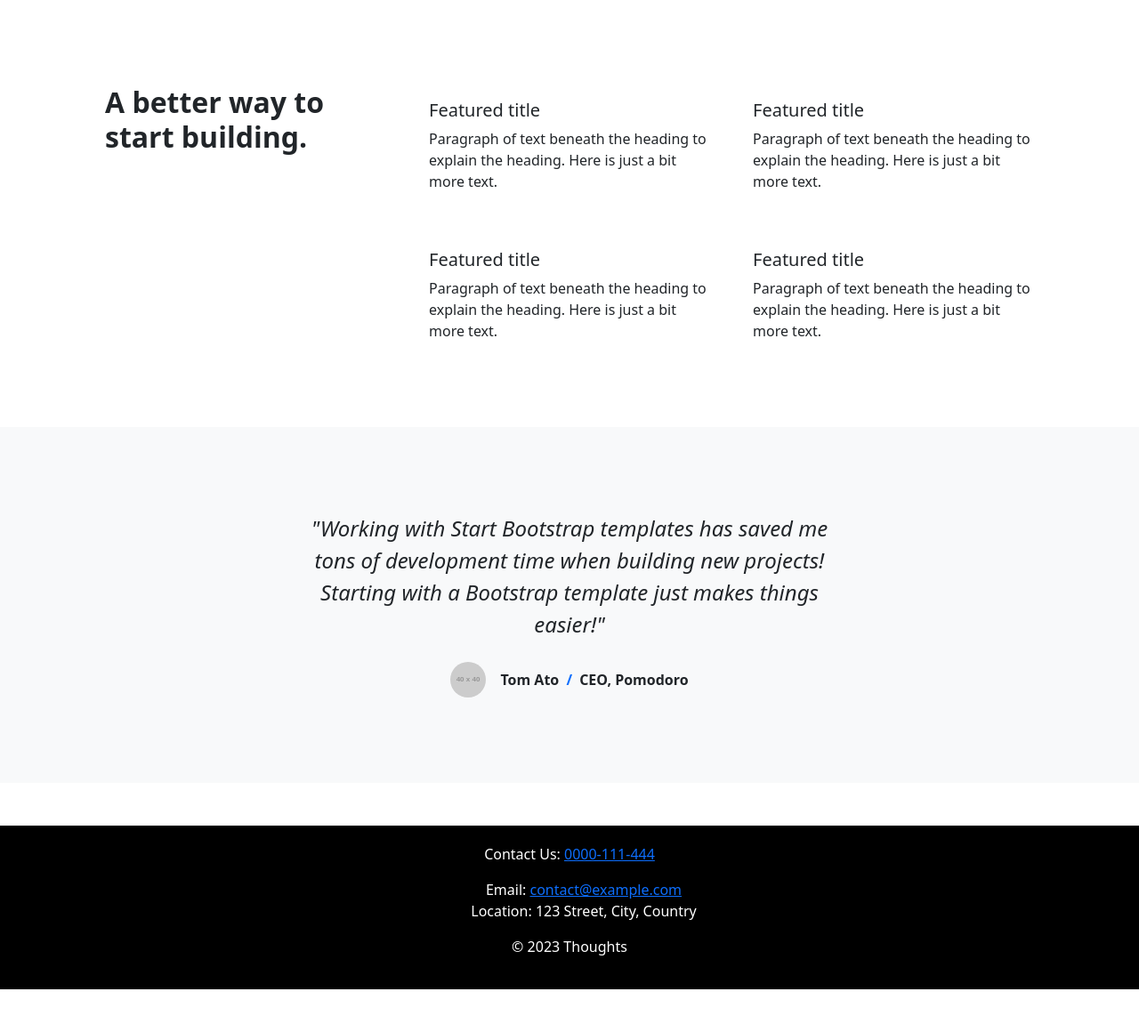
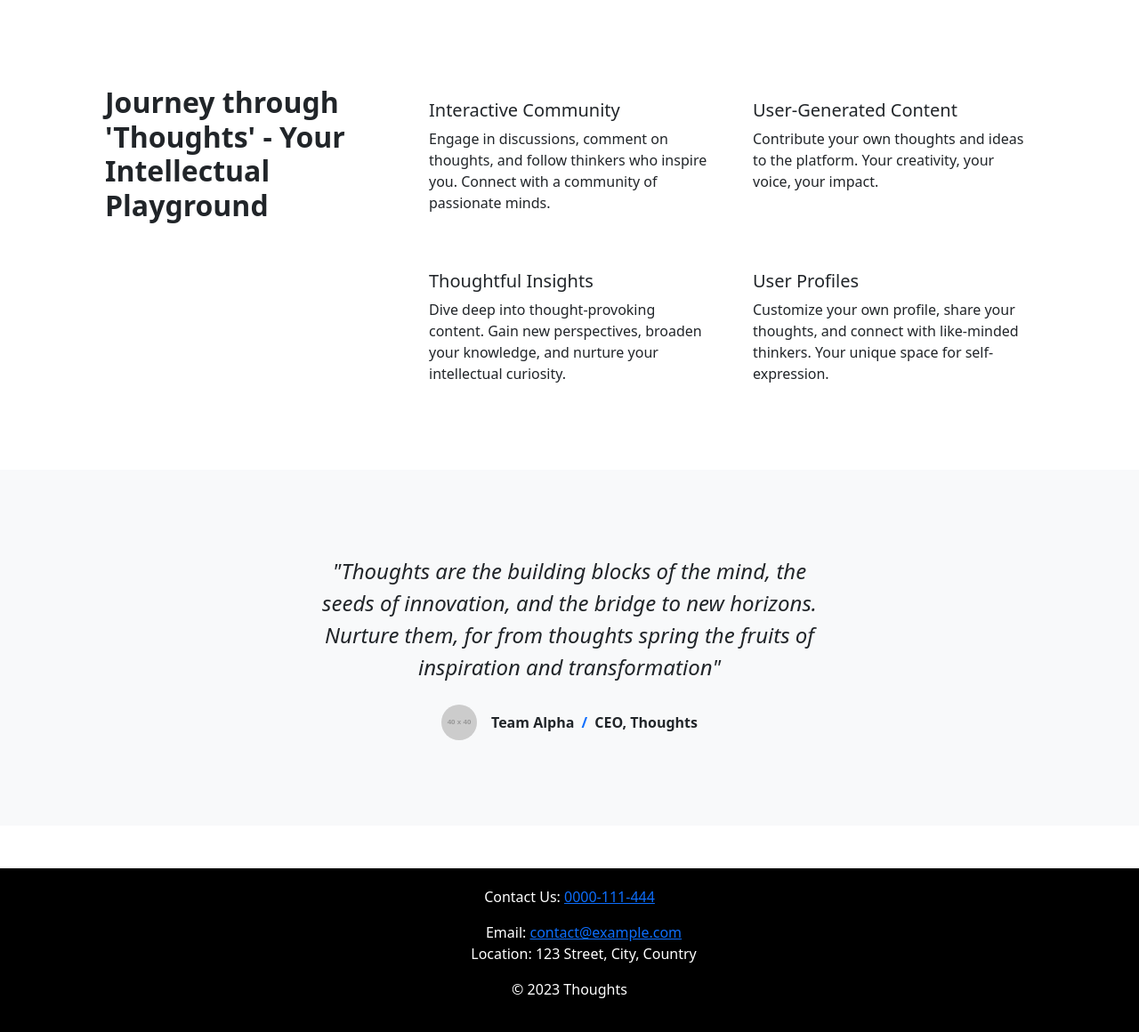
Before and after one commit to ahmadjawadmughal/thoughts-team-alpha, a Django app: page /home/ in a window 1280 px wide. Shown: the part 482-1642 px from the top of the page at 89% size. Before the commit the page ends 1594 px from the top, so only its background shows below. Run offline with Django 4.2, Linux system fonts and the light colour scheme; grey boxes labelled with a size stand in for pictures from a placeholder-image service; some libraries are stand-ins or nearby versions.

Commit message:
Final Project Done

```diff
--- a/post_thoughts/templates/post_thoughts/home.html
+++ b/post_thoughts/templates/post_thoughts/home.html
@@ -51,7 +51,9 @@
   <div class="container px-5 my-5">
     <div class="row gx-5">
       <div class="col-lg-4 mb-5 mb-lg-0">
-        <h2 class="fw-bolder mb-0">A better way to start building.</h2>
+        <h2 class="fw-bolder mb-0">
+          Journey through 'Thoughts' - Your Intellectual Playground
+        </h2>
       </div>
       <div class="col-lg-8">
         <div class="row gx-5 row-cols-1 row-cols-md-2">
@@ -61,10 +63,10 @@
             >
               <i class="bi bi-collection"></i>
             </div>
-            <h2 class="h5">Featured title</h2>
+            <h2 class="h5">Interactive Community</h2>
             <p class="mb-0">
-              Paragraph of text beneath the heading to explain the heading. Here
-              is just a bit more text.
+              Engage in discussions, comment on thoughts, and follow thinkers
+              who inspire you. Connect with a community of passionate minds.
             </p>
           </div>
           <div class="col mb-5 h-100">
@@ -73,10 +75,10 @@
             >
               <i class="bi bi-building"></i>
             </div>
-            <h2 class="h5">Featured title</h2>
+            <h2 class="h5">User-Generated Content</h2>
             <p class="mb-0">
-              Paragraph of text beneath the heading to explain the heading. Here
-              is just a bit more text.
+              Contribute your own thoughts and ideas to the platform. Your
+              creativity, your voice, your impact.
             </p>
           </div>
           <div class="col mb-5 mb-md-0 h-100">
@@ -85,10 +87,10 @@
             >
               <i class="bi bi-toggles2"></i>
             </div>
-            <h2 class="h5">Featured title</h2>
+            <h2 class="h5">Thoughtful Insights</h2>
             <p class="mb-0">
-              Paragraph of text beneath the heading to explain the heading. Here
-              is just a bit more text.
+              Dive deep into thought-provoking content. Gain new perspectives,
+              broaden your knowledge, and nurture your intellectual curiosity.
             </p>
           </div>
           <div class="col h-100">
@@ -97,10 +99,10 @@
             >
               <i class="bi bi-toggles2"></i>
             </div>
-            <h2 class="h5">Featured title</h2>
+            <h2 class="h5">User Profiles</h2>
             <p class="mb-0">
-              Paragraph of text beneath the heading to explain the heading. Here
-              is just a bit more text.
+              Customize your own profile, share your thoughts, and connect with
+              like-minded thinkers. Your unique space for self-expression.
             </p>
           </div>
         </div>
@@ -116,9 +118,9 @@
       <div class="col-lg-10 col-xl-7">
         <div class="text-center">
           <div class="fs-4 mb-4 fst-italic">
-            "Working with Start Bootstrap templates has saved me tons of
-            development time when building new projects! Starting with a
-            Bootstrap template just makes things easier!"
+            "Thoughts are the building blocks of the mind, the seeds of
+            innovation, and the bridge to new horizons. Nurture them, for from
+            thoughts spring the fruits of inspiration and transformation"
           </div>
           <div class="d-flex align-items-center justify-content-center">
             <img
@@ -127,9 +129,9 @@
               alt="..."
             />
             <div class="fw-bold">
-              Tom Ato
+              Team Alpha
               <span class="fw-bold text-primary mx-1">/</span>
-              CEO, Pomodoro
+              CEO, Thoughts
             </div>
           </div>
         </div>
```
